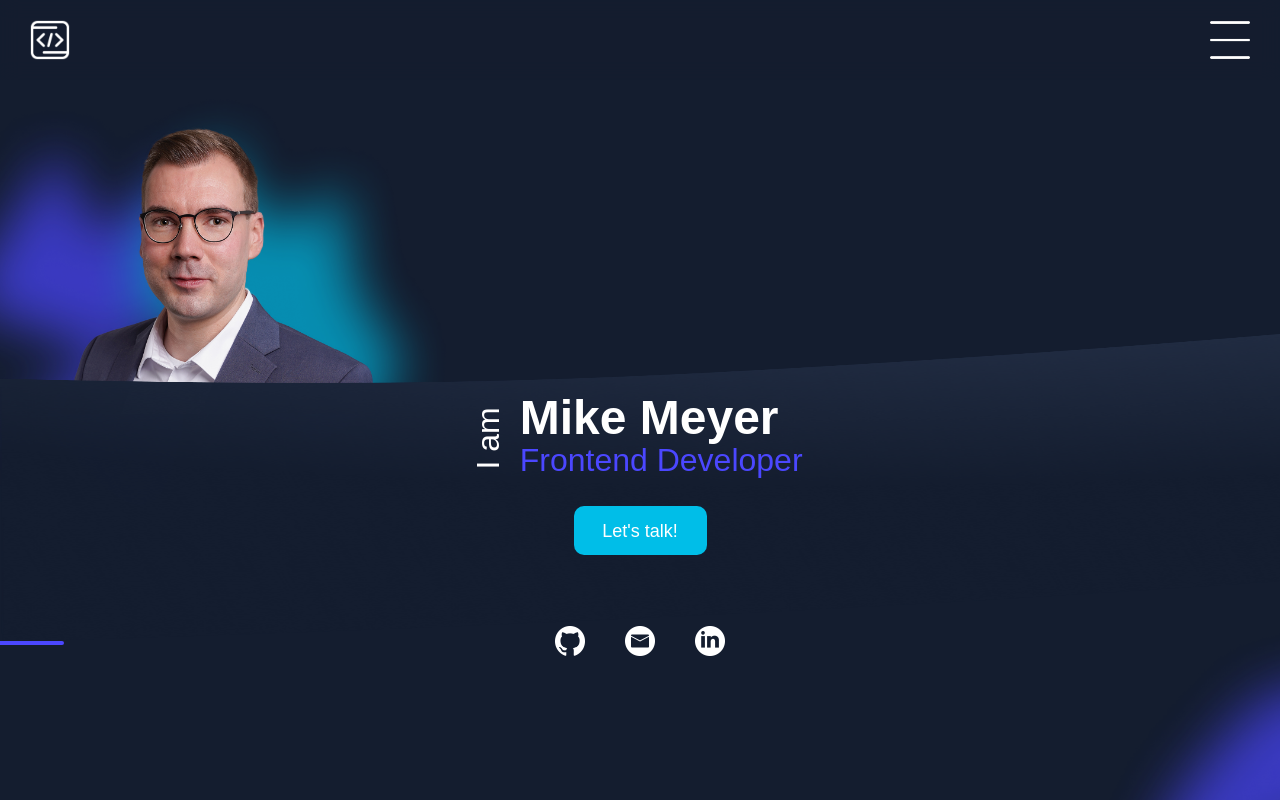
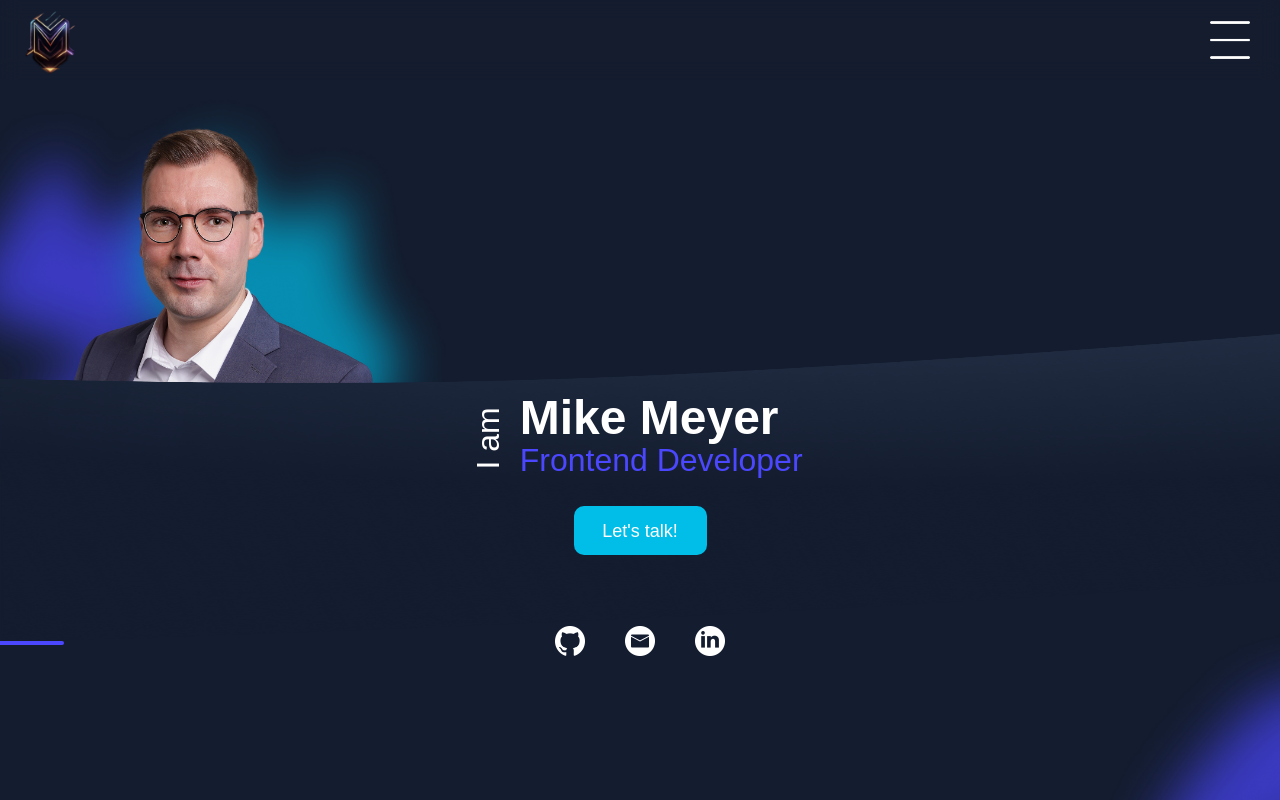
Before and after one commit to mikemeyer186/portfolio, an Angular app: page / in a window 1280 px wide. Shown: the top 800 px of the page. Built offline with nearby package versions, Linux system fonts and the light colour scheme; a web font is replaced by a local one.

Commit message:
logo changed

```diff
--- a/src/app/footer/footer.component.scss
+++ b/src/app/footer/footer.component.scss
@@ -20,8 +20,8 @@
   }
 
   .footer-logo {
-    width: 80px;
-    height: 80px;
+    width: 150px;
+    height: 150px;
   }
 
   .footer-copyright {
--- a/src/app/header-mobile/header-mobile.component.scss
+++ b/src/app/header-mobile/header-mobile.component.scss
@@ -5,7 +5,7 @@
   backdrop-filter: blur(10px);
   background-color: rgba(20, 29, 47, 0.8);
   color: var(--main-txt-color);
-  padding: 15px 30px;
+  padding: 15px 30px 15px 10px;
   display: flex;
   justify-content: space-between;
   align-items: center;
@@ -22,8 +22,8 @@
     justify-content: flex-start;
 
     img {
-      width: 40px;
-      height: 40px;
+      width: 80px;
+      height: 80px;
     }
   }
 
```
Also changed, not shown: src/assets/img/content/logo_white.png.
